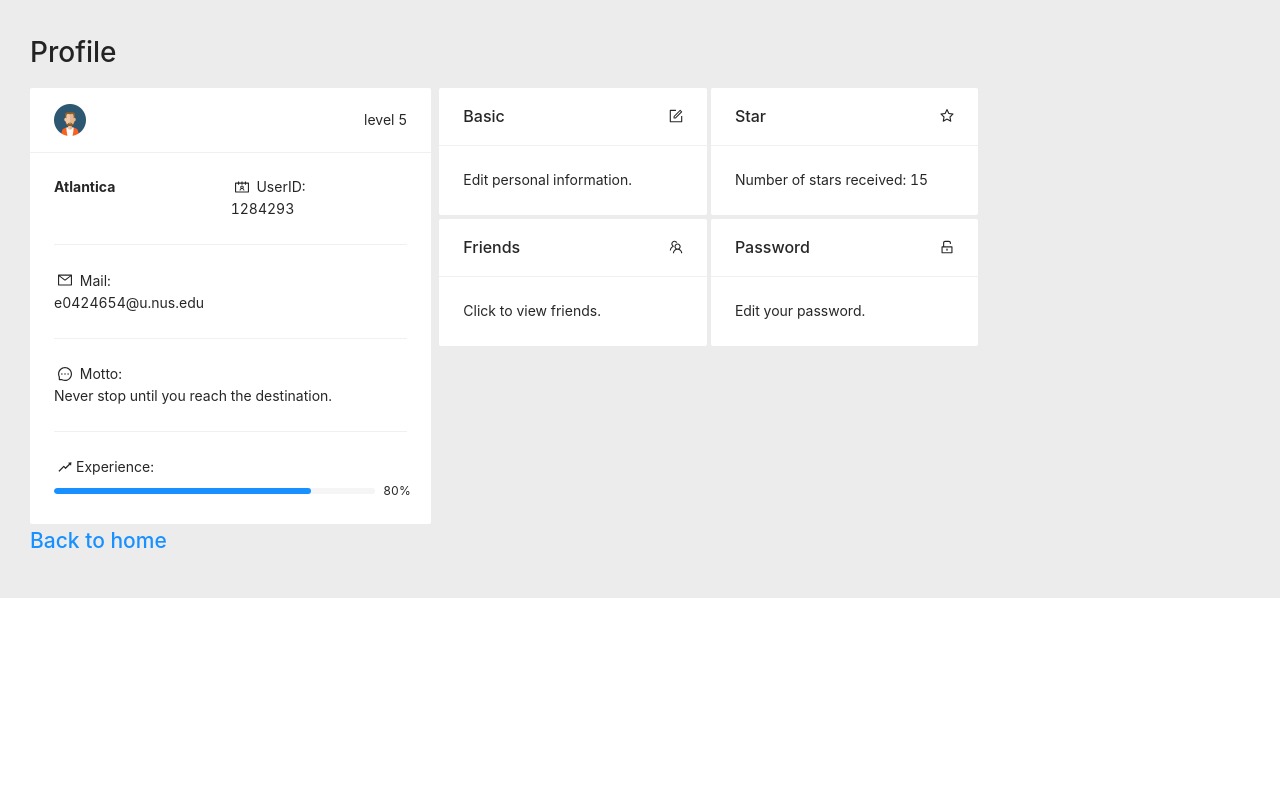
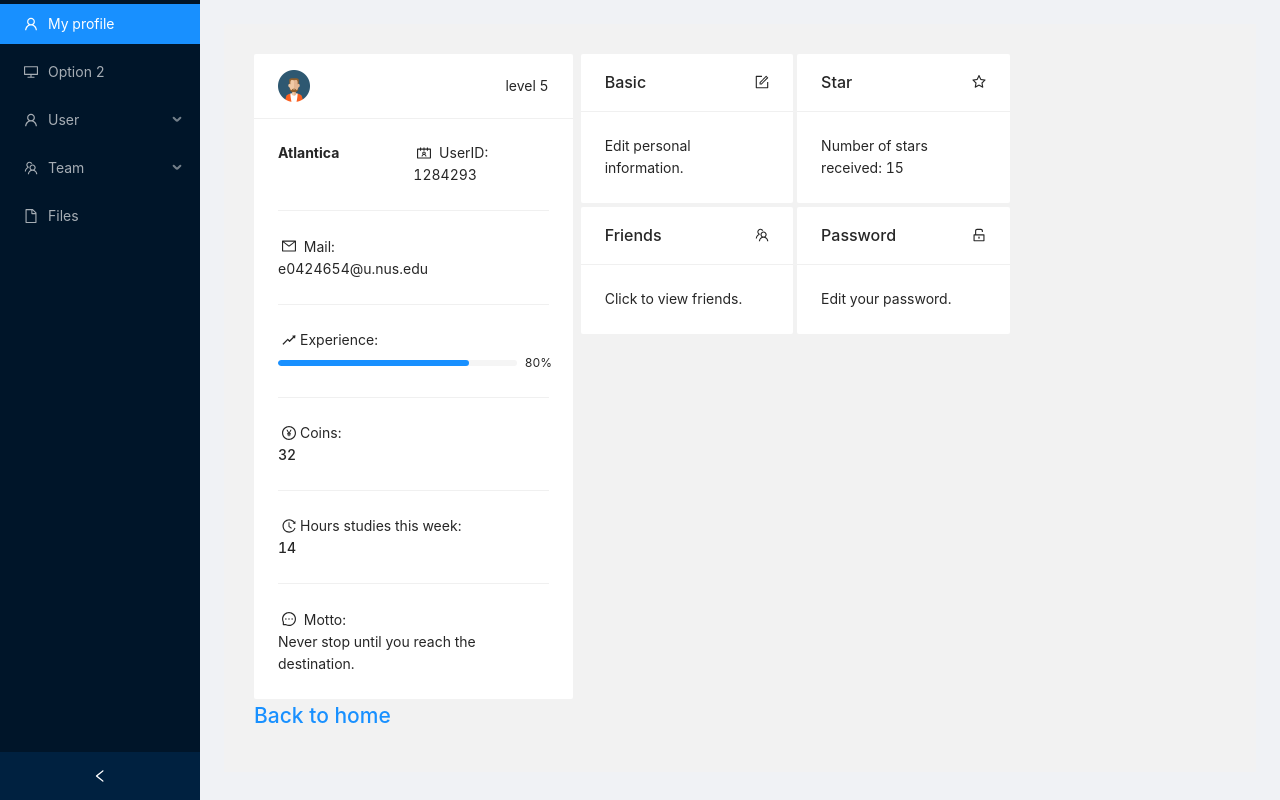
Before and after one commit to gycc7253/nusmu, a Next.js app: page /profile in a window 1280 px wide. Built offline with nearby package versions, Linux system fonts and the light colour scheme.

Commit message:
profile add coins

```diff
--- a/pages/profile.js
+++ b/pages/profile.js
@@ -1,20 +1,20 @@
 import Link from 'next/link'
 import 'antd/dist/antd.css';
+import MyLayout from '../components/layout'
 import { Avatar } from 'antd';
 import { Row, Col } from 'antd';
-import { Card, Space, Divider, Progress } from 'antd';
+import { Card, Space, Divider, Progress, Popover } from 'antd';
 import { grey } from '@ant-design/colors';
-import { StarOutlined, FormOutlined, TeamOutlined, UnlockOutlined, MailOutlined, MessageOutlined, RiseOutlined, ContactsOutlined } from '@ant-design/icons';
+import { StarOutlined, FormOutlined, TeamOutlined, UnlockOutlined,
+    HistoryOutlined, MailOutlined, MessageOutlined, RiseOutlined, ContactsOutlined, PayCircleOutlined } from '@ant-design/icons';
+
 
 export default function Profile() {
     return (
         <>
         <div style={{
-            background: "#ececec",
+            background: "#f2f2f2",
             padding: "30px"}}>
-        <h1>
-        Profile
-        </h1>
         <Row gutter={8}>
             <Col span={8}>
                 <Card title={<Avatar
@@ -38,30 +38,48 @@ export default function Profile() {
                         <br/>e0424654@u.nus.edu
                     </span>
                     <Divider />
-                    <span>
-                        <MessageOutlined  style={{margin: '4px'}}/> Motto:
-                        <br/>Never stop until you reach the destination.
-                    </span>
-                    <Divider />
                         <RiseOutlined style={{margin: '4px'}}/>
                     <span>
                         Experience:
                     </span>
                     <Progress percent={80} size="small" />
+                    <Divider />
+                    <PayCircleOutlined style={{margin: '4px'}}/>
+                    <span>
+                        Coins:
+                    </span>
+                    <h4>
+                        32
+                    </h4>
+                    <Divider />
+                    <span>
+                        <HistoryOutlined  style={{margin: '4px'}}/>
+                        <span>
+                            Hours studies this week:
+                        </span>
+                        <h4>
+                            14
+                        </h4>
+                    </span>
+                    <Divider />
+                    <span>
+                        <MessageOutlined  style={{margin: '4px'}}/> Motto:
+                        <br/>Never stop until you reach the destination.
+                    </span>
                 </Card>
             </Col>
 
             <Col span={16}>
                 <Row gutter={4} style={{ marginBottom: 4 }}>
                     <Col span={8}>
-                        <Card title="Basic" bordered={false} extra={<FormOutlined />}>
+                        <Card title="Basic" bordered={false} extra={<Popover content="Edit"><FormOutlined style={{ cursor: 'pointer'}} /></Popover>}>
                             <span>
                                 Edit personal information.
                             </span>
                         </Card>
                     </Col>
                     <Col span={8}>
-                        <Card title="Star" bordered={false} extra={<StarOutlined />}>
+                        <Card title="Star" bordered={false} extra={<Popover content="Edit"><StarOutlined style={{ cursor: 'pointer'}} /></Popover>}>
                             <span>
                                 Number of stars received: 15
                             </span>
@@ -70,14 +88,14 @@ export default function Profile() {
                 </Row>
                 <Row gutter={4}>
                     <Col span={8}>
-                        <Card title="Friends" bordered={false} extra={<TeamOutlined />}>
+                        <Card title="Friends" bordered={false} extra={<Popover content="Edit"><TeamOutlined style={{ cursor: 'pointer'}} /></Popover>}>
                             <span>
                                 Click to view friends.
                             </span>
                         </Card>
                     </Col>
                     <Col span={8}>
-                        <Card title="Password" bordered={false} extra={<UnlockOutlined />}>
+                        <Card title="Password" bordered={false} extra={<Popover content="Edit"><UnlockOutlined style={{ cursor: 'pointer'}}/></Popover>}>
                             <span>
                                 Edit your password.
                             </span>
@@ -95,3 +113,9 @@ export default function Profile() {
         </>
     )
   }
+
+  Profile.getLayout = (profile) => (
+    <MyLayout>
+      {profile}
+    </MyLayout>
+  )
```
